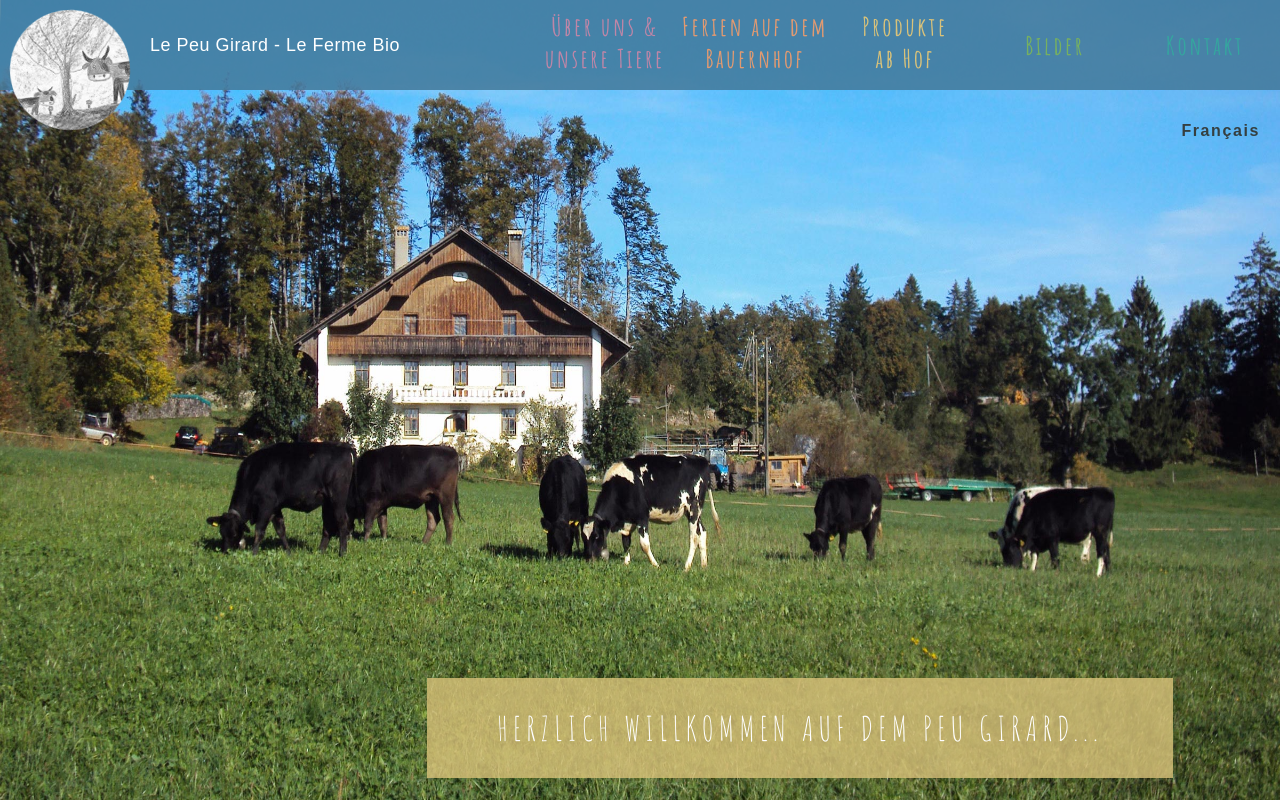
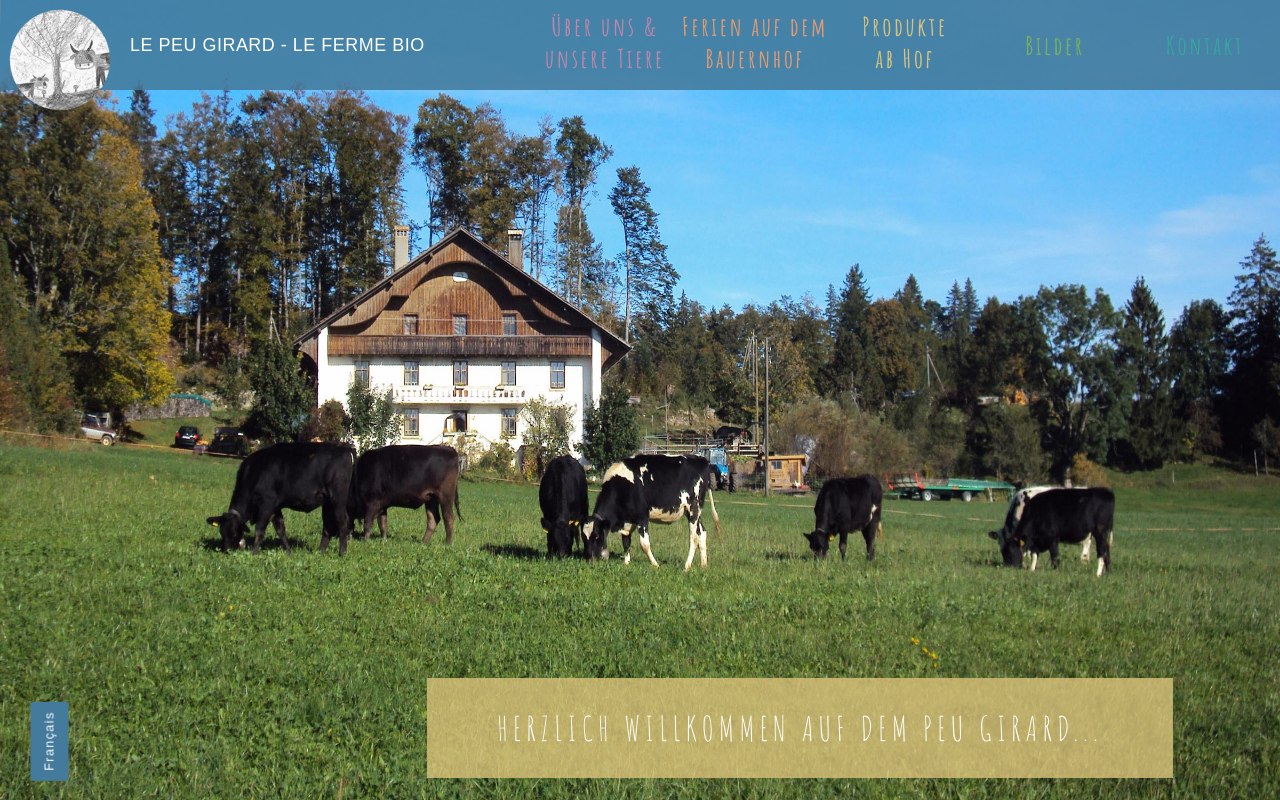
Before and after one commit to salamalala/peugirard, a plain HTML site: page index.html in a window 1280 px wide. Drawn offline with Linux system fonts and the light colour scheme.

Commit message:
add language button

```diff
--- a/css/bauernhof.css
+++ b/css/bauernhof.css
@@ -148,6 +148,7 @@ nav{
 
 .logo p {
   font-family: "jaf-bernino-sans", sans-serif;
+  text-transform: uppercase;
   font-weight: 300;
   color: #fff;
   letter-spacing: 0.03em;
@@ -156,7 +157,7 @@ nav{
   display: inline-block;
   position: fixed;
   margin: 0;
-  left: 150px;
+  left: 130px;
   z-index: 2;
   color: white;
   line-height: 90px;
@@ -166,8 +167,8 @@ nav{
   position: fixed;
   top:10px;
   left: 10px;
-  height: 120px;
-  width: 120px;
+  height: 100px;
+  width: 100px;
   display: inline-block;
   transform: rotate(-5deg);
 }
@@ -360,10 +361,25 @@ li a{
 
 
       /*language*/
-      .language{
+      a.language{
         position: fixed;
-        right: 20px;
-        top: 120px;
+        left: 10px;
+        bottom: 40px;
+        font-family: "jaf-bernino-sans", sans-serif;
+        transform: rotate(-90deg);
+        font-weight: 300;
+        color: #fff;
+        letter-spacing: 0.1em;
+        text-align: center;
+        font-size: 0.8em;
+        background-color: #447A9B;
+        padding: 10px;
+        border-radius: 3px;
+
+      }
+
+      a.language:hover{
+        background-color: #2d719b;
       }
 
 
@@ -374,6 +390,14 @@ li a{
        width:100%;
        color: #fff;
        line-height: 100px;
+     }
+
+      .willkommen a{
+       color: #fff;
+     }
+
+      .willkommen a h1:hover{
+       background: rgba(217, 194, 122, 0.85);
      }
 
      .willkommen h1{
--- a/index.html
+++ b/index.html
@@ -39,7 +39,9 @@
 	<a href="" class="language">Français</a>
 
 	<div class="willkommen row">
+		<a href="ueber_uns.html" title="Über uns und unser Tiere">
 		<h1 class="col-lg-7 col-lg-offset-4 col-md-8 col-md-offset-3 col-sm-10 col-sm-offset-1 col-xs-12">HERZLICH WILLKOMMEN AUF DEM PEU GIRARD...</h1>
+		</a>
 	</div>
 
 
```
Also changed, not shown: ueber_uns.html (+2 -0 lines).
